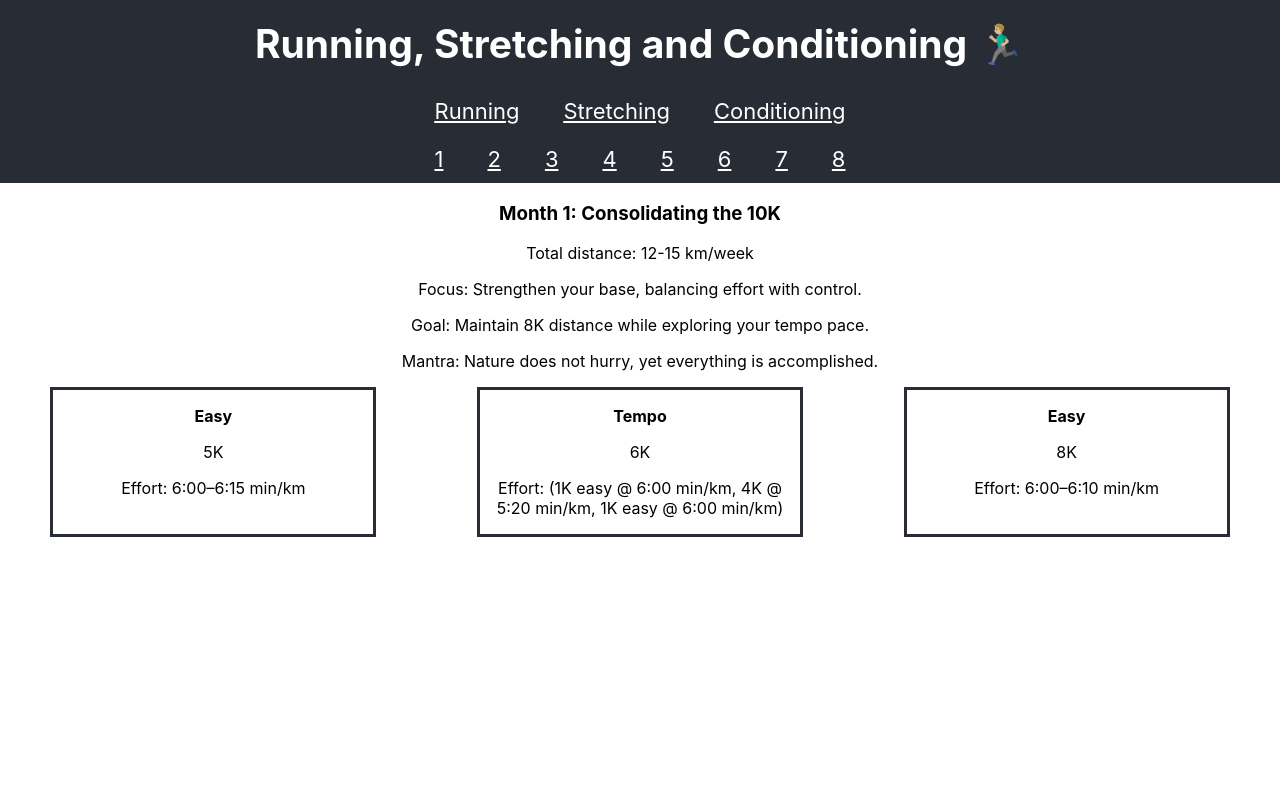
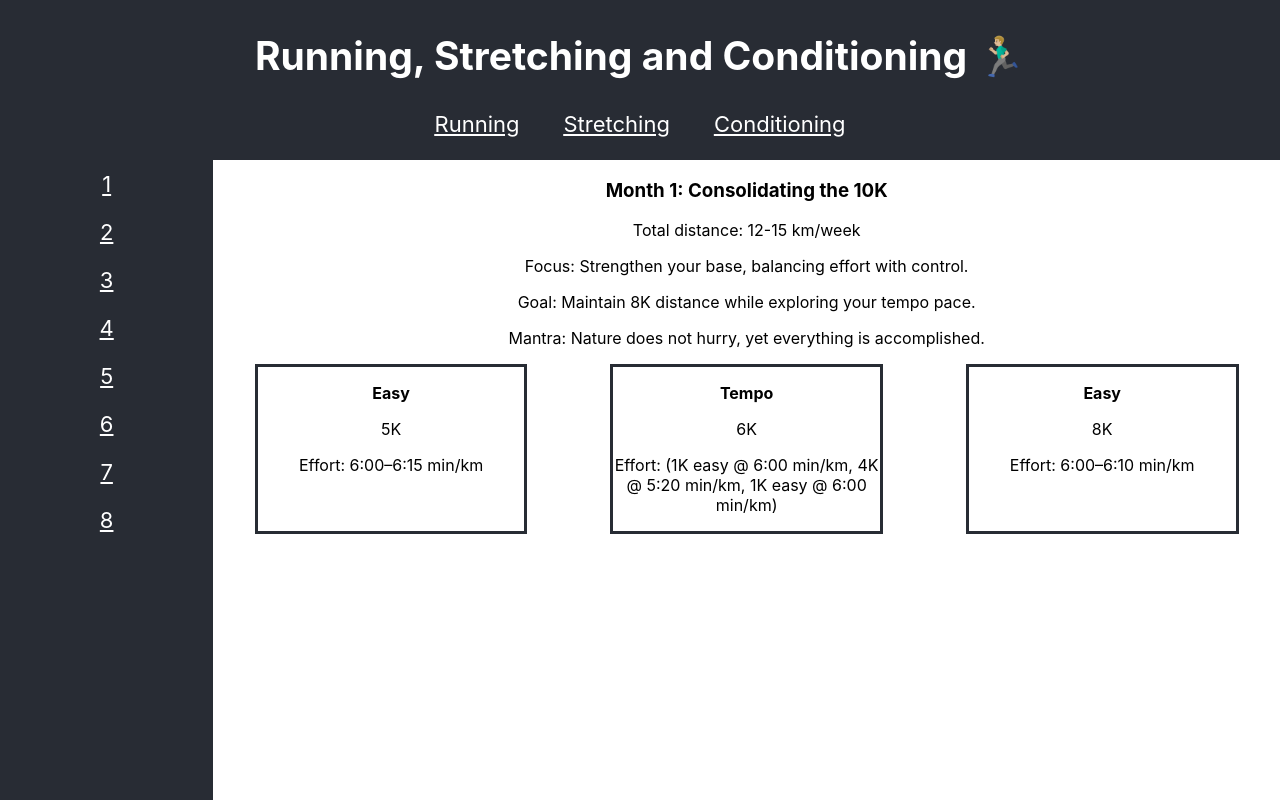
Before and after one commit to Albadylic/run-gregor-run, a React (Create React App) app: page /running in a window 1280 px wide. Built offline with nearby package versions, Linux system fonts and the light colour scheme.

Commit message:
Implement sidebar

```diff
--- a/src/App.css
+++ b/src/App.css
@@ -2,7 +2,7 @@
   text-align: center;
 }
 
-.App-header {
+.Header {
   background-color: #282c34;
   display: flex;
   flex-direction: column;
@@ -10,17 +10,30 @@
   justify-content: center;
   font-size: calc(10px + 2vmin);
   color: white;
+  height: 20vh;
 }
 
-.App-header > h2 {
+.Header > h2 {
   margin: 0.5em 0;
+}
+
+.page_container {
+  display: grid;
+  grid-template-columns: 1fr 5fr;
+}
+
+.Navigation > ul {
+  display: flex;
+  justify-content: center;
+}
+
+.Sidebar > ul {
+  height: 80vh;
 }
 
 nav > ul {
   margin: 0;
-  display: flex;
   list-style-type: none;
-  justify-content: center;
   background-color: #282c34;
   padding: 0;
 }
--- a/src/App.jsx
+++ b/src/App.jsx
@@ -1,18 +1,15 @@
 import "./App.css";
-import Nav from "./components/Nav";
 import Running from "./components/Running";
 import Conditioning from "./components/Conditionining";
 import Today from "./components/Today";
 import { BrowserRouter as Router, Routes, Route } from "react-router-dom";
+import Header from "./components/Header";
 
 function App() {
   return (
     <div className="App">
-      <header className="App-header">
-        <h2>Running, Stretching and Conditioning 🏃🏼‍♂️</h2>
-      </header>
       <Router>
-        <Nav />
+        <Header />
         <Routes>
           <Route path="/" element={<Today />} />
           <Route path="/running" element={<Running />} />
--- a/src/components/Conditionining.jsx
+++ b/src/components/Conditionining.jsx
@@ -39,7 +39,7 @@ export default function Conditioning() {
 
   const DayNav = () => {
     return (
-      <nav>
+      <nav className="Sidebar">
         <ul>
           <li key="Monday" onClick={() => setDayState("Monday")}>
             Monday
@@ -60,19 +60,19 @@ export default function Conditioning() {
 
   if (daysToPlan.hasOwnProperty(dayState)) {
     return (
-      <>
+      <div className="page_container">
         <DayNav />
         {renderDay(dayState, daysToPlan[dayState])}
-      </>
+      </div>
     );
   } else {
     return (
-      <>
+      <div className="page_container">
         <DayNav />
         <div>
           <h2>No training planned for {dayState}</h2>
         </div>
-      </>
+      </div>
     );
   }
 }
--- /dev/null
+++ b/src/components/Header.jsx
@@ -0,0 +1,10 @@
+import Nav from "./Nav";
+
+export default function Header() {
+  return (
+    <header className="Header">
+      <h2>Running, Stretching and Conditioning 🏃🏼‍♂️</h2>
+      <Nav />
+    </header>
+  );
+}
--- a/src/components/Nav.jsx
+++ b/src/components/Nav.jsx
@@ -1,8 +1,8 @@
-import { BrowserRouter as Router, Switch, Route, Link } from "react-router-dom";
+import { Link } from "react-router-dom";
 
 export default function Nav() {
   return (
-    <nav>
+    <nav className="Navigation">
       <ul>
         <li>
           <Link to="/running">Running</Link>
--- a/src/components/Running.jsx
+++ b/src/components/Running.jsx
@@ -6,8 +6,8 @@ const months = runningData.months;
 export default function Running() {
   const [chosenMonth, setChosenMonth] = useState(months[0]);
   return (
-    <div className="Month">
-      <nav>
+    <div div className="page_container">
+      <nav className="Sidebar">
         <ul>
           <li onClick={() => setChosenMonth(months[0])}>1</li>
           <li onClick={() => setChosenMonth(months[1])}>2</li>
```
